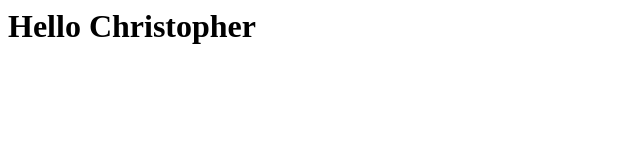
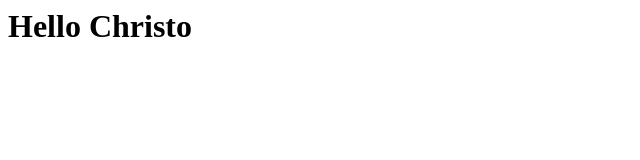
Before and after one commit to topashgun/sampleRepository, a plain HTML site: page index.html in a window 1280 px wide. Shown: the whole page, without its empty margins (0-640 px from the left). Drawn offline with Linux system fonts and the light colour scheme.

Commit message:
christopher to christo

```diff
--- a/index.html
+++ b/index.html
@@ -1,5 +1,5 @@
 <html>
 	<body>
-		<h1>Hello Christopher</h1>
+		<h1>Hello Christo</h1>
 	</body>
 </html>
```
